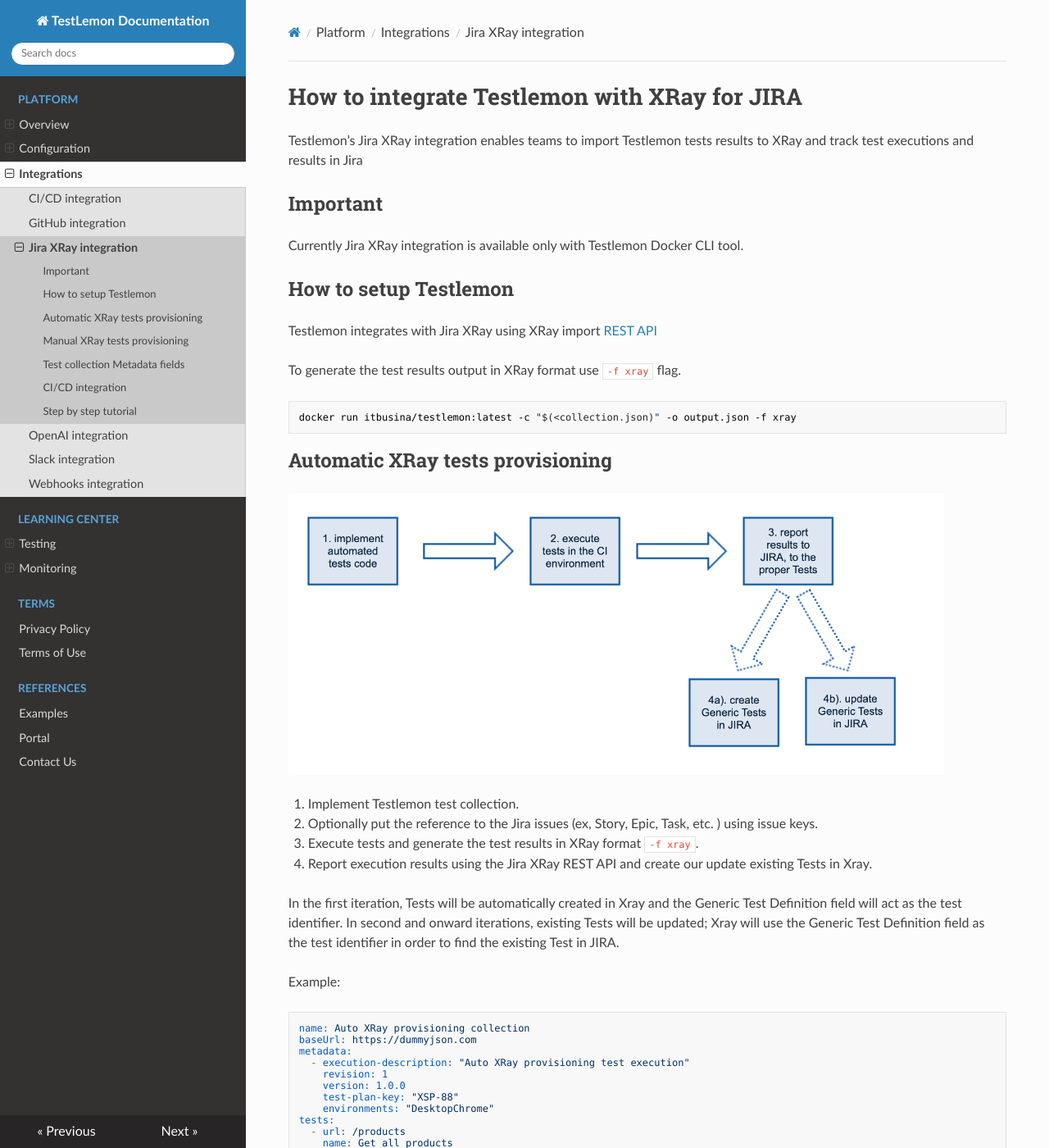
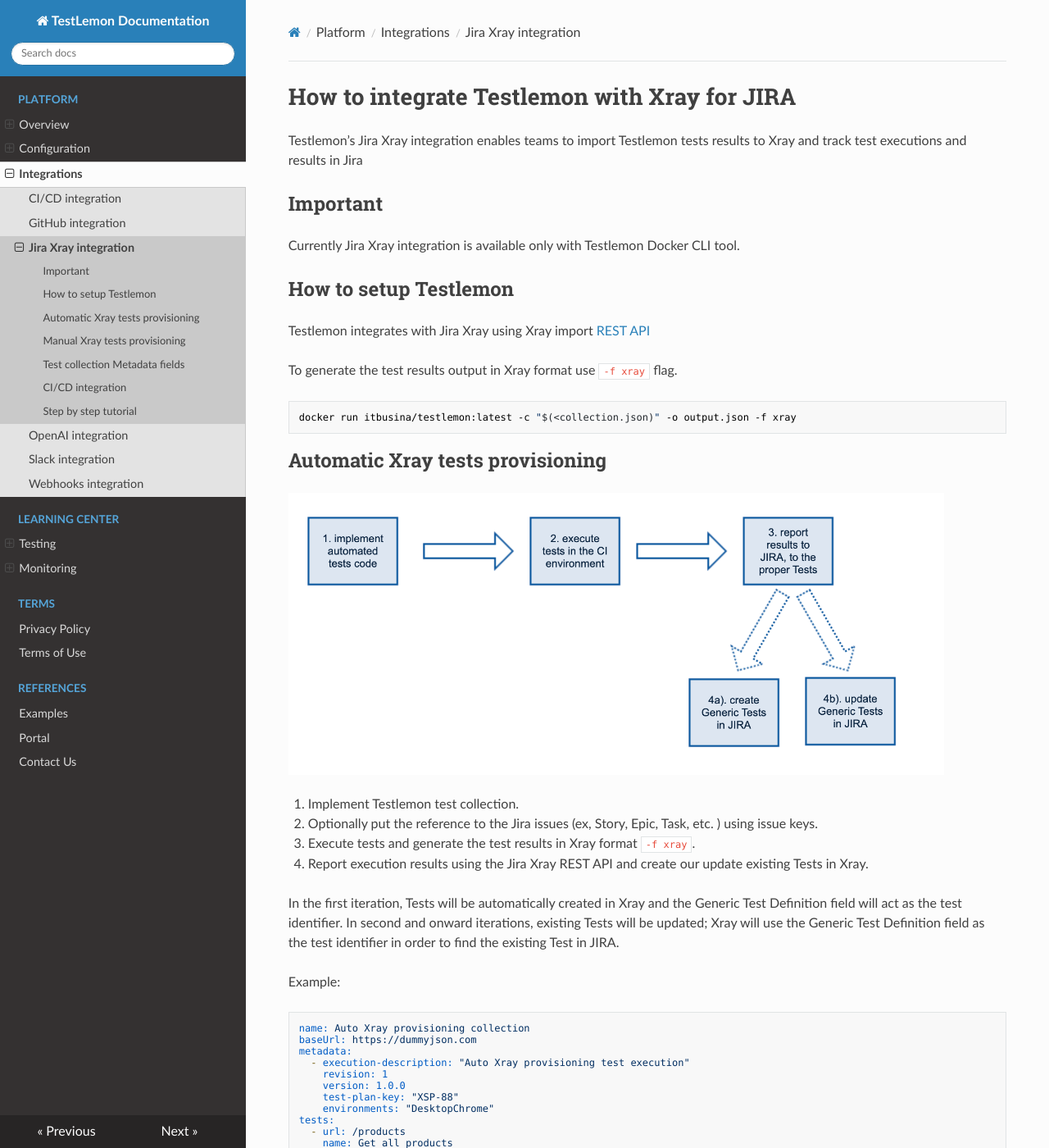
Before and after one commit to itbusina/testlemon-docs, an MkDocs documentation site: the page built from docs/docs/pages/platform/integrations/jira-xray-integration.md, in a window 1280 px wide and 1400 px high. Shown: the whole window at 82% size. Built offline with MkDocs 1.6.1, drawn with Linux system fonts in a browser that asks for light colours; nearby versions of some CDN libraries; some of the changed text lies outside the part shown.

Commit message:
renamed XRay to Xray

````diff
--- a/docs/docs/pages/platform/integrations/jira-xray-integration.md
+++ b/docs/docs/pages/platform/integrations/jira-xray-integration.md
@@ -1,26 +1,26 @@
-# How to integrate Testlemon with XRay for JIRA
+# How to integrate Testlemon with Xray for JIRA
 
-Testlemon’s Jira XRay integration enables teams to import Testlemon tests results to XRay and track test executions and results in Jira
+Testlemon’s Jira Xray integration enables teams to import Testlemon tests results to Xray and track test executions and results in Jira
 
 ## Important
-Currently Jira XRay integration is available only with Testlemon Docker CLI tool.
+Currently Jira Xray integration is available only with Testlemon Docker CLI tool.
 
 ## How to setup Testlemon
-Testlemon integrates with Jira XRay using XRay import [REST API](https://docs.getxray.app/display/XRAY/Import+Execution+Results+-+REST#ImportExecutionResultsREST-XrayJSONresults)
+Testlemon integrates with Jira Xray using Xray import [REST API](https://docs.getxray.app/display/XRAY/Import+Execution+Results+-+REST#ImportExecutionResultsREST-XrayJSONresults)
 
-To generate the test results output in XRay format use ```-f xray``` flag.
+To generate the test results output in Xray format use ```-f xray``` flag.
 
 ```bash
 docker run itbusina/testlemon:latest -c "$(<collection.json)" -o output.json -f xray
 ```
 
-## Automatic XRay tests provisioning
-<img src="/images/integrations/xray/xray-auto-provisioning.png" alt="Jira XRay automatic provisioning with Testlemon" width="800"/>
+## Automatic Xray tests provisioning
+<img src="/images/integrations/xray/xray-auto-provisioning.png" alt="Jira Xray automatic provisioning with Testlemon" width="800"/>
 
 1. Implement Testlemon test collection.
 2. Optionally put the reference to the Jira issues (ex, Story, Epic, Task, etc. ) using issue keys.
-3. Execute tests and generate the test results in XRay format ```-f xray```.
-4. Report execution results using the Jira XRay REST API and create our update existing Tests in Xray.
+3. Execute tests and generate the test results in Xray format ```-f xray```.
+4. Report execution results using the Jira Xray REST API and create our update existing Tests in Xray.
 
 In the first iteration, Tests will be automatically created in Xray and the Generic Test Definition field will act as the test identifier.
 In second and onward iterations, existing Tests will be updated; Xray will use the Generic Test Definition field as the test identifier in order to find the existing Test in JIRA.
@@ -28,10 +28,10 @@ In second and onward iterations, existing Tests will be updated; Xray will use t
 Example:
 
 ```yaml
-name: Auto XRay provisioning collection
+name: Auto Xray provisioning collection
 baseUrl: https://dummyjson.com
 metadata:
-  - execution-description: "Auto XRay provisioning test execution"
+  - execution-description: "Auto Xray provisioning test execution"
     revision: 1
     version: 1.0.0
     test-plan-key: "XSP-88"
@@ -51,8 +51,8 @@ tests:
 
 After Tests are created in Jira, they can be managed in Jira. Thus, users can add additional information to them, associate them with other entities (e.g. requirements, Test Sets, etc)..
 
-## Manual XRay tests provisioning
-<img src="/images/integrations/xray/xray-manual-provisioning.png" alt="Jira XRay manual provisioning with Testlemon" width="800"/>
+## Manual Xray tests provisioning
+<img src="/images/integrations/xray/xray-manual-provisioning.png" alt="Jira Xray manual provisioning with Testlemon" width="800"/>
 
 1. Create a Generic Test in Jira.
     - The test will be uniquely identified by the issue key; however, the Generic Test Definition custom field may be used as a more friendly way to identify the test.
@@ -64,10 +64,10 @@ After Tests are created in Jira, they can be managed in Jira. Thus, users can ad
 Example:
 
 ```yaml
-name: Manual XRay provisioning collection
+name: Manual Xray provisioning collection
 baseUrl: https://dummyjson.com
 metadata:
-  - execution-description: "Manual XRay provisioning test execution"
+  - execution-description: "Manual Xray provisioning test execution"
     revision: 1
     version: 1.0.0
     test-plan-key: "XSP-88"
@@ -82,7 +82,7 @@ tests:
 ```
 
 ## Test collection Metadata fields
-```metadata``` fields on test collection level and test level are used to add aditional information to XRay report.
+```metadata``` fields on test collection level and test level are used to add aditional information to Xray report.
 
 Description:
 
@@ -95,14 +95,14 @@ metadata:
     revision: # tests execution revision (ex. 1)
     version: # tests version. Should correspond to Jira fix version (ex. 1.0.0)
     test-plan-key: # issue key to test plan (ex. PBI-50)
-    environments: # array of XRay test environments (ex. Chrome, IOS, Android)
+    environments: # array of Xray test environments (ex. Chrome, IOS, Android)
 tests:
   - url: # url for testing
     method: # http method
     id: # test id
     name: # test name
     metadata:
-      - test-key: # XRay test issue key (used in case of manual test provisioning, ex. PBI-100)
+      - test-key: # Xray test issue key (used in case of manual test provisioning, ex. PBI-100)
         project-key: # Jira project key (used in case of automatic test provisioning, ex. PBI)
         requirement-keys: # array of requirements to link the test (ex. PBI-1, PBI-2, PBI-10)
         summary: # test summary
@@ -117,12 +117,12 @@ Notes:
 4. If ```definition``` is not specified on the test level, the first not empty value will be used from the test: ```name```, ```id```, ```http method + url```
 
 ## CI/CD integration
-When Testlemon tests report is ready, it can be imported to XRay cloud or server versions using XRay REST API. It can be done on any CI/CD tools which support scripting (bash or powershell).
+When Testlemon tests report is ready, it can be imported to Xray cloud or server versions using Xray REST API. It can be done on any CI/CD tools which support scripting (bash or powershell).
 
-Here is a GitHub example how to import Testlemon report to Jira XRay:
+Here is a GitHub example how to import Testlemon report to Jira Xray:
 
 ```yaml
-name: XRay automatic tests provisioning
+name: Xray automatic tests provisioning
 
 on:
   workflow_dispatch:
@@ -141,7 +141,7 @@ jobs:
         docker cp testlemon:/app/output.json output.json
         docker rm testlemon
 
-    - name: Upload test results to XRay
+    - name: Upload test results to Xray
       shell: pwsh
       run: |
         $client_id = "${{ secrets.XRAY_CLIENT_ID }}"
@@ -157,4 +157,4 @@ Pipeline example can be found [here](https://github.com/itbusina/testlemon-docs/
 Test collection example can be found [here](https://github.com/itbusina/testlemon-docs/blob/main/examples/xray/auto-xray-provisioning.yaml)
 
 ## Step by step tutorial
-Visit [How to import tests to Jira XRay](/pages/learning/testing/how-to-import-test-results-to-jira-xray) tutorial to see how to configure Testlemon reporting to Jira Xray.
+Visit [How to import tests to Jira Xray](/pages/learning/testing/how-to-import-test-results-to-jira-xray) tutorial to see how to configure Testlemon reporting to Jira Xray.
--- a/docs/mkdocs.yml
+++ b/docs/mkdocs.yml
@@ -26,7 +26,7 @@ nav:
     - Integrations:
       - CI/CD integration: pages/platform/integrations/ci-cd-integration.md
       - GitHub integration: pages/platform/integrations/github-integration.md
-      - Jira XRay integration: pages/platform/integrations/jira-xray-integration.md
+      - Jira Xray integration: pages/platform/integrations/jira-xray-integration.md
       - OpenAI integration: pages/platform/integrations/openai-integration.md
       - Slack integration: pages/platform/integrations/slack-integration.md
       - Webhooks integration: pages/platform/integrations/webhook-integration.md
@@ -38,7 +38,7 @@ nav:
       #- Test automation: coming-soon.md
       - How to test API with Testlemon: pages/learning/testing/how-to-test-api-with-testlemon.md
       - Test end-to-end API workflows in Testlemon: pages/learning/testing/test-end-to-end-api-workflows-in-testlemon.md
-      - How to import tests to Jira XRay: pages/learning/testing/how-to-import-test-results-to-jira-xray.md
+      - How to import tests to Jira Xray: pages/learning/testing/how-to-import-test-results-to-jira-xray.md
     - Monitoring:
       - Uptime monitoring: pages/learning/monitoring/uptime-monitoring.md
       - SSL monitoring: pages/learning/monitoring/ssl-monitoring.md
````
Also changed, not shown: docs/docs/pages/platform/overview/quick-start.md (+1 -1 lines), 4 other files.
